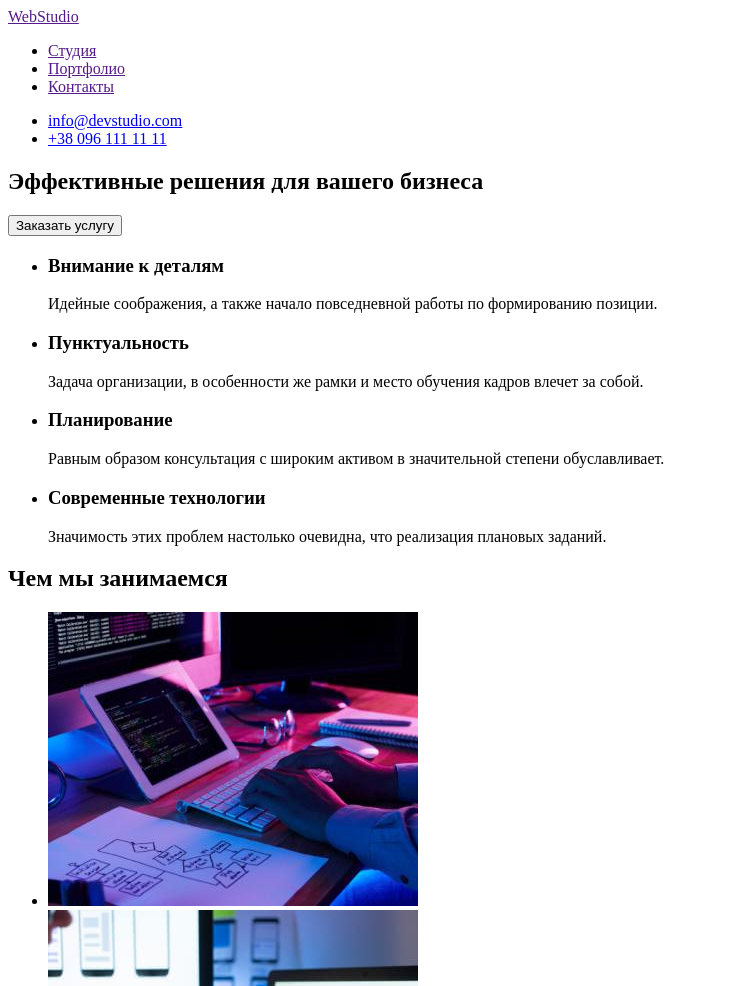
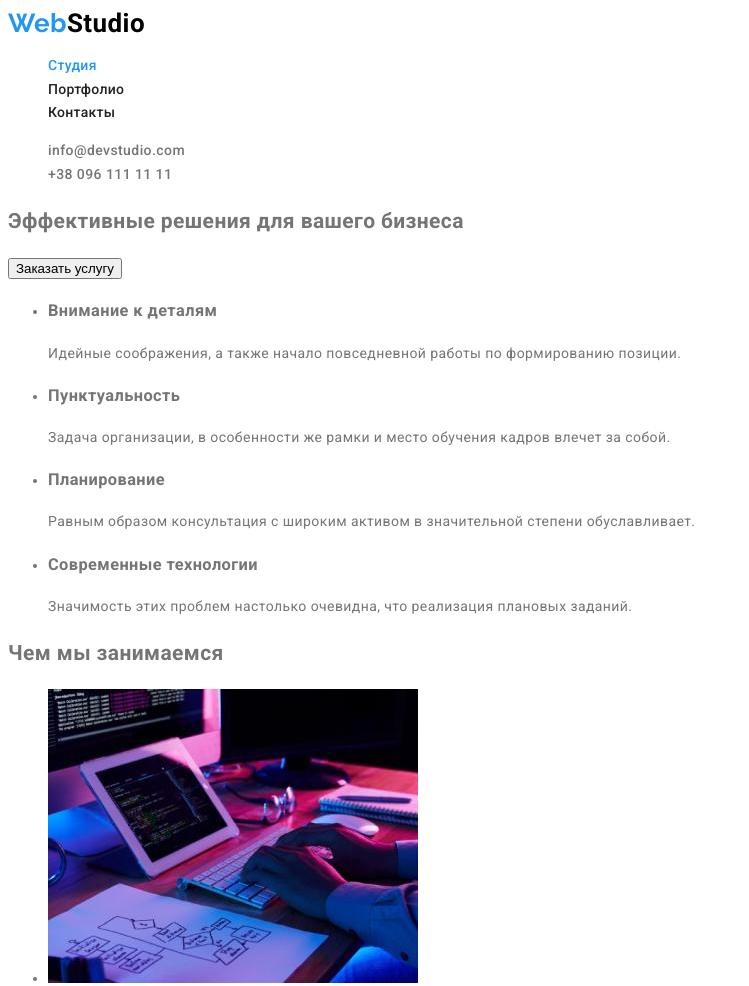
Before and after one commit to lordponchik/goit-markup-hw-02, a plain HTML site: page index.html in a window 1280 px wide. Shown: the top 986 px of the page, without its empty margins (0-749 px from the left). Drawn offline with Linux system fonts and the light colour scheme.

Commit message:
Верстка 2.2
- Добавлены стили header
- Добавлены стили footer

```diff
--- a/index.html
+++ b/index.html
@@ -5,20 +5,29 @@
     <meta http-equiv="X-UA-Compatible" content="IE=edge" />
     <meta name="viewport" content="width=device-width, initial-scale=1.0" />
     <title>WebStudio</title>
+    <link rel="preconnect" href="https://fonts.googleapis.com" />
+    <link rel="preconnect" href="https://fonts.gstatic.com" crossorigin />
+    <link
+      href="https://fonts.googleapis.com/css2?family=Raleway:wght@700&family=Roboto:wght@400;500;700;900&display=swap"
+      rel="stylesheet"
+    />
+    <link rel="stylesheet" href="./style.css" />
   </head>
   <body>
-    <header>
+    <header class="header">
       <nav>
-        <a href="">WebStudio</a>
-        <ul>
-          <li><a href="">Студия</a></li>
-          <li><a href="">Портфолио</a></li>
-          <li><a href="">Контакты</a></li>
+        <a href="" class="logo link">Web<span class="header-logo">Studio</span></a>
+        <ul class="site-nav list">
+          <li><a href="" class="site-nav-link link active">Студия</a></li>
+          <li><a href="./portfolio.html" class="site-nav-link link">Портфолио</a></li>
+          <li><a href="" class="site-nav-link link">Контакты</a></li>
         </ul>
       </nav>
-      <ul>
-        <li><a href="mailto:info@devstudio.com">info@devstudio.com</a></li>
-        <li><a href="tel:+380961111111">+38 096 111 11 11</a></li>
+      <ul class="contacts-nav list">
+        <li>
+          <a href="mailto:info@devstudio.com" class="contacts-nav-link link">info@devstudio.com</a>
+        </li>
+        <li><a href="tel:+380961111111" class="contacts-nav-link link">+38 096 111 11 11</a></li>
       </ul>
     </header>
     <main>
@@ -106,13 +115,15 @@
         </ul>
       </section>
     </main>
-    <footer>
-      <a href="">WebStudio</a>
+    <footer class="footer">
+      <a href="" class="logo link">Web<span class="footer-logo">Studio</span></a>
       <address>
-        <p>г. Киев, пр-т Леси Украинки, 26</p>
-        <ul>
-          <li><a href="mailto:info@example.com">info@example.com</a></li>
-          <li><a href="tel:+380991111111">+38 099 111 11 11</a></li>
+        <p class="footer-address">г. Киев, пр-т Леси Украинки, 26</p>
+        <ul class="contacts-nav list">
+          <li>
+            <a href="mailto:info@example.com" class="contacts-nav-link link">info@example.com</a>
+          </li>
+          <li><a href="tel:+380991111111" class="contacts-nav-link link">+38 099 111 11 11</a></li>
         </ul>
       </address>
     </footer>
--- a/style.css
+++ b/style.css
@@ -0,0 +1,96 @@
+:root {
+  --primary-text-color: #757575;
+  --secondary-text-color: #212121;
+  --accent-color: #2196f3;
+  --primary-bg-color: #2f303a;
+  --secondary-bg-color: #f5f4fa;
+  --white-color: #ffffff;
+  --black-color: #000000;
+}
+
+body {
+  background-color: var(--white-color);
+  color: var(--primary-text-color);
+  font-family: 'Roboto', sans-serif;
+  font-size: 14px;
+  line-height: 1.7;
+  letter-spacing: 0.03em;
+}
+
+.link {
+  text-decoration: none;
+}
+
+.list {
+  list-style: none;
+}
+
+/* header */
+
+.logo {
+  font-family: Raleway;
+  font-weight: 700;
+  font-size: 26px;
+  line-height: 1.19;
+  color: var(--accent-color);
+}
+.header .logo:hover,
+.header .logo:focus {
+  color: var(--black-color);
+}
+.header-logo {
+  color: var(--black-color);
+  font-family: 'Roboto', sans-serif;
+}
+.site-nav-link {
+  font-weight: 500;
+  line-height: 1.14;
+  letter-spacing: 0.02em;
+  color: var(--secondary-text-color);
+}
+.active {
+  color: var(--accent-color);
+}
+.contacts-nav-link {
+  font-family: Roboto;
+  font-style: normal;
+  font-weight: 500;
+  line-height: 1.14;
+  color: inherit;
+}
+.site-nav-link:hover,
+.site-nav-link:focus,
+.contacts-nav-link:hover,
+.contacts-nav-link:focus {
+  color: var(--accent-color);
+}
+
+/* main */
+
+/* footer */
+.footer {
+  /* Чтобы видеть белый цвет текста */
+  background-color: var(--primary-bg-color);
+}
+.footer-logo {
+  font-family: 'Roboto', sans-serif;
+  color: var(--white-color);
+}
+.footer .logo:hover,
+.footer .logo:focus {
+  color: var(--white-color);
+}
+.footer-address {
+  font-style: normal;
+  color: var(--white-color);
+}
+.footer .contacts-nav-link {
+  font-weight: 400;
+  font-size: 14px;
+  line-height: 1.7;
+  color: rgba(255, 255, 255, 0.6);
+}
+
+.footer .contacts-nav-link:hover {
+  color: var(--accent-color);
+}
```
Also changed, not shown: portfolio.html (+26 -15 lines).
